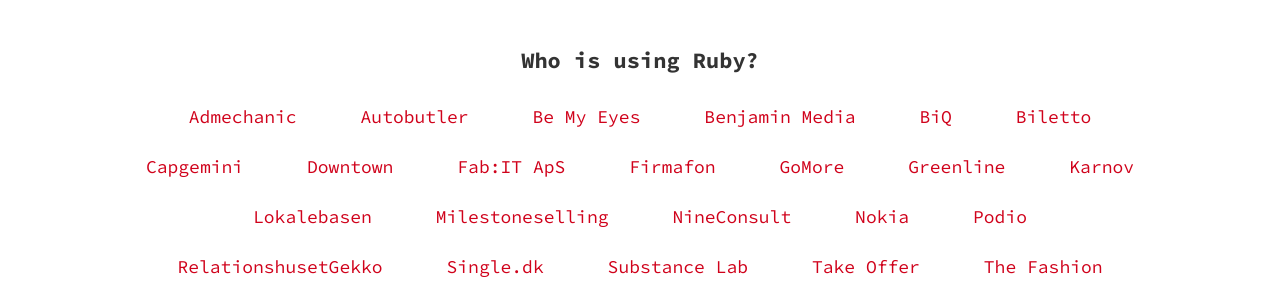
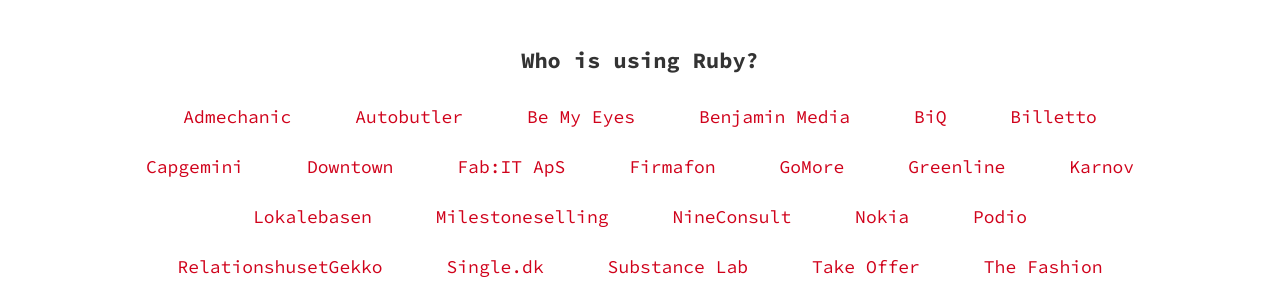
Before and after one commit to copenhagenrb/copenhagenrb.github.io, a Jekyll site: the page built from index.html, in a window 1280 px wide. Shown: the part 965-1265 px from the top of the page. Built offline with Jekyll 4.4.1, drawn with Linux system fonts in a browser that asks for light colours; comment, search, counter and statistics services are not loaded.

Commit message:
Fix spelling mistake and change URL

```diff
--- a/_config.yml
+++ b/_config.yml
@@ -26,8 +26,8 @@
   url: http://www.benjamin.dk/
 - name: BiQ
   url: http://www.biq.dk
-- name: Biletto
-  url: http://www.Billetto.dk
+- name: Billetto
+  url: https://billetto.dk
 - name: Capgemini
   url: http://www.capgemini.dk/
 - name: Downtown
```
